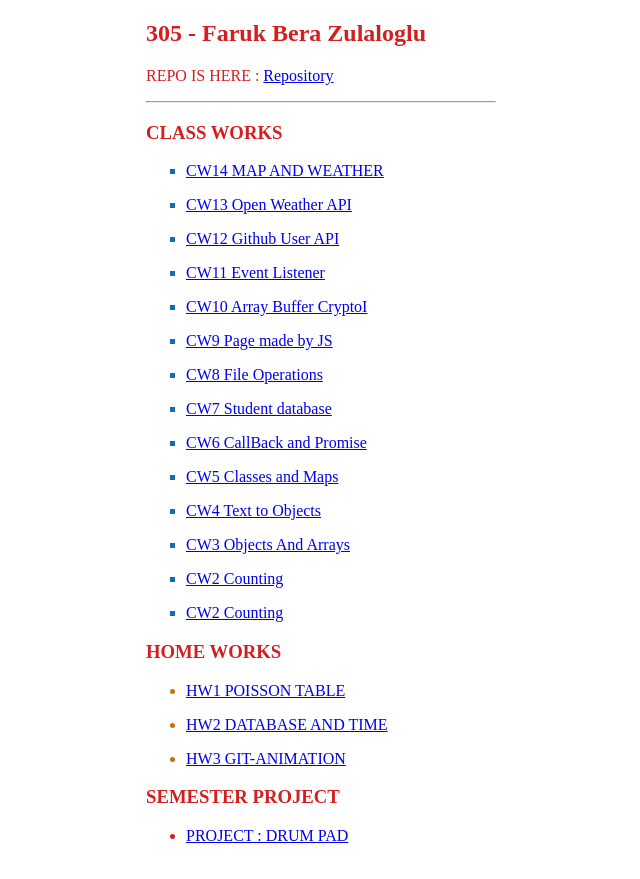
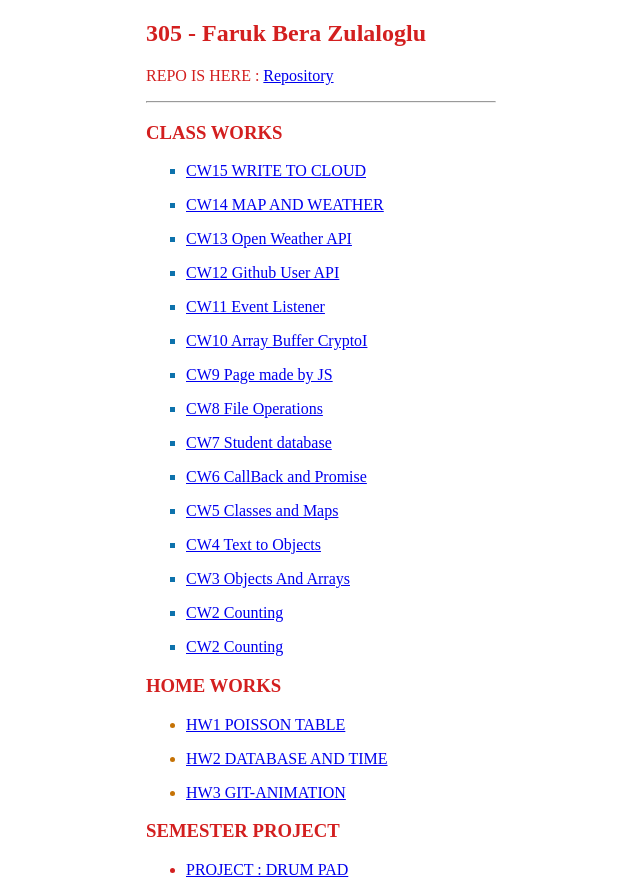
Before and after one commit to FBeraZulaloglu/AdvancedProgramming, a plain HTML site: page index.html in a window 1280 px wide. Shown: the whole page, without its empty margins (319-959 px from the left). Before the commit the page ends 845 px from the top, so only its background shows below. Drawn offline with Linux system fonts and the light colour scheme.

Commit message:
Update index.html

```diff
--- a/index.html
+++ b/index.html
@@ -15,6 +15,7 @@
 
     <h3>CLASS WORKS</h3>
 <ul class="cw">
+    <li><p><a href=https://fberazulaloglu.github.io/AdvancedProgramming/CW%2315-Cloud/myCloud.html>CW15 WRITE TO CLOUD</a></p></li>
     <li><p><a href=https://fberazulaloglu.github.io/AdvancedProgramming/CW%2314-Map/myMap.html>CW14 MAP AND WEATHER</a></p></li>
     <li> <p><a href="https://fberazulaloglu.github.io/AdvancedProgramming/CW%2313-WeatherAPI/weatherProject.html">CW13 Open Weather API</a></p></li>
     <li><p><a href="https://fberazulaloglu.github.io/AdvancedProgramming/CW%2312%20Github%20API/index.html">CW12 Github User API</a></p></li>
```
